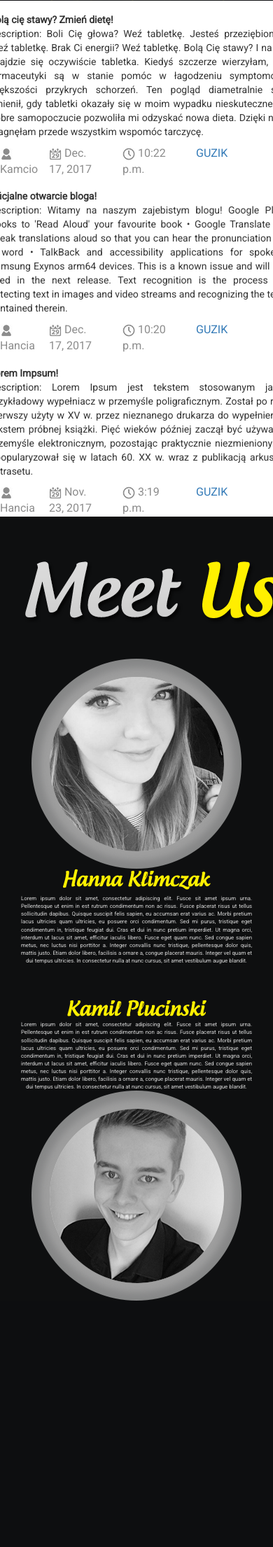
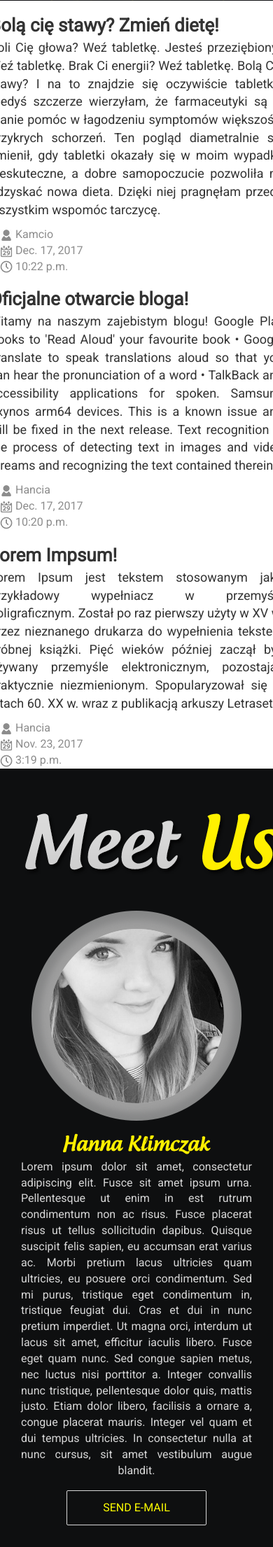
Before and after one commit to plutasnyy/vc_blog, a Django app: page / in a window 390 px wide; the page is wider, and only the part inside the window is pictured. Shown: the part 230-2440 px from the top of that part at 70% size. Before the commit the page ends 2088 px from the top of that part, so only its background shows below. Run offline with Django 3.2, Linux system fonts and the light colour scheme; data comes from the database, SQL or seed files in the repository; both versions use the stored data as it was after the commit; some libraries are stand-ins or nearby versions.

Commit message:
repaired mobile view in about us section

```diff
--- a/main/static/main/css/style.css
+++ b/main/static/main/css/style.css
@@ -47,19 +47,22 @@ body, html {
 
 .post_title{
     margin-top: 4%;
+    font-size: 26px;
     font-weight: bold;
 }
 
 .icon_text{
     color:#8c8c8c;
 }
+
 .bar_under_post{
     font-size: 16px;
 }
 
 .fill_post{
     text-align: justify;
-    padding-bottom: 2.5%;
+    font-size:18px;
+    padding-bottom: 3%;
 }
 
 .meet-us{
@@ -79,7 +82,7 @@ p3{
     padding-top: 2%;
     color: #d7d7d7;
     text-align: justify;
-    font-size: 0.85vw;
+    font-size: 16px;
 
 }
 
@@ -91,13 +94,49 @@ p3{
     text-align-last: left;
 }
 
+.btn-send-email{
+    cursor: pointer;
+    margin-top: 2.5%;
+    width: 200px;
+    height: 50px;
+    border-color: #d7d7d7;
+    border-width:1px;
+    border-style: solid;
+    border-radius: 2px;
+    color: yellow;
+
+    padding-top: 13px;
+    text-align: center;
+    text-decoration: none;
+    font-size: 16px;
+
+}
+
+.btn-send-email:hover{
+    background-color: #d7d7d7;
+    color: #0e0f10;
+}
+
+.btn-kamil{
+    float: left;
+}
+
+.btn-hania{
+    float: right;
+}
+
 @media screen and (max-width: 992px) {
     body {
         background-color: lightgreen;
     }
 
+    .btn-read-more{
+        display: none;
+    }
+
     .about{
-        font-size: 2vw;
+        font-size: 16px;
+        padding-bottom: 5%;
     }
     .about_hania{
         text-align-last: center;
@@ -109,6 +148,14 @@ p3{
         text-align: center;
     }
     .about_us_photo{
+        padding-bottom: 5%;
         text-align: center;
     }
+    .btn-send-email{
+        float: none;
+        margin: 0 auto;
+    }
+    .btn-kamil{
+        margin-bottom: 5%;
+    }
 }
--- a/main/templates/main/index.html
+++ b/main/templates/main/index.html
@@ -45,32 +45,32 @@
                 </div>
                 <div class="col-*-12 row fill_post">
 
-                    <p2>Description: {{ post.description }}</p2>
+                    <p2>{{ post.description }}</p2>
 
                 </div>
                 <div class="row bar_under_post">
-                    <div class="col-md-2 col-xs-2 icon_text">
+                    <div class="col-md-2 col-xs-12 icon_text">
                         <img src="{% static 'main/img/person_icon.png' align="middle">%}" \>
                         <p2>{{ post.author }}</p2>
                     </div>
-                    <div class="col-md-3 col-xs-3 icon_text">
+                    <div class="col-md-3 col-xs-12 icon_text">
                         <img src="{% static 'main/img/calendar_icon.png' align="middle">%}" \>
                         <p2>{{ post.created_time.date }}</p2>
                     </div>
-                    <div class="col-md-2 col-xs-3 icon_text">
+                    <div class="col-md-2 col-xs-12 icon_text">
                         <img src="{% static 'main/img/clock_icon.png' align="middle">%}" \>
                         <p2>{{ post.created_time.time }}</p2>
                     </div>
 
-                    <div class="col-md-2 col-md-offset-3     col-xs-2">
+                    <div class="col-md-2 col-md-offset-3 btn-read-more">
                         <a href="{% url 'Postpage' post.id %}">GUZIK</a>
                     </div>
                 </div>
             </div>
         {% endfor %}
     </div>
+    <div class="container-fluid meet-us">
 
-    <div class="container-fluid meet-us">
         <div class = "container">
             <div class="row">
                 <div class="col-*-12 meet_us_logo">
@@ -89,10 +89,12 @@
                     <div class="about about_hania">
                         Lorem ipsum dolor sit amet, consectetur adipiscing elit. Fusce sit amet ipsum urna. Pellentesque ut enim in est rutrum condimentum non ac risus. Fusce placerat risus ut tellus sollicitudin dapibus. Quisque suscipit felis sapien, eu accumsan erat varius ac. Morbi pretium lacus ultricies quam ultricies, eu posuere orci condimentum. Sed mi purus, tristique eget condimentum in, tristique feugiat dui. Cras et dui in nunc pretium imperdiet. Ut magna orci, interdum ut lacus sit amet, efficitur iaculis libero. Fusce eget quam nunc. Sed congue sapien metus, nec luctus nisi porttitor a. Integer convallis nunc tristique, pellentesque dolor quis, mattis justo. Etiam dolor libero, facilisis a ornare a, congue placerat mauris. Integer vel quam et dui tempus ultricies. In consectetur nulla at nunc cursus, sit amet vestibulum augue blandit.
                     </div>
+
+                    <div class="btn-send-email btn-hania">SEND E-MAIL</div>
                 </div>
             </div>
 
-            <div class="row" style="padding-top: 15%;">
+            <div class="row" style="padding-top: 15%;padding-bottom: 15%;">
                 <div class="col-md-8 col-xs-12 about_us_name">
 
                     <img src="{% static 'main/img/kamil_plucinski.png' %}" \>
@@ -100,6 +102,8 @@
                     <div class="about about_kamil">
                         Lorem ipsum dolor sit amet, consectetur adipiscing elit. Fusce sit amet ipsum urna. Pellentesque ut enim in est rutrum condimentum non ac risus. Fusce placerat risus ut tellus sollicitudin dapibus. Quisque suscipit felis sapien, eu accumsan erat varius ac. Morbi pretium lacus ultricies quam ultricies, eu posuere orci condimentum. Sed mi purus, tristique eget condimentum in, tristique feugiat dui. Cras et dui in nunc pretium imperdiet. Ut magna orci, interdum ut lacus sit amet, efficitur iaculis libero. Fusce eget quam nunc. Sed congue sapien metus, nec luctus nisi porttitor a. Integer convallis nunc tristique, pellentesque dolor quis, mattis justo. Etiam dolor libero, facilisis a ornare a, congue placerat mauris. Integer vel quam et dui tempus ultricies. In consectetur nulla at nunc cursus, sit amet vestibulum augue blandit.
                     </div>
+
+                    <div class="btn-send-email btn-kamil">SEND E-MAIL</div>
                 </div>
                 <div class="col-md-4 col-xs-12 about_us_photo">
                     <img src="{% static 'main/img/circle_kamil.png' %}" style="width: 300px;height: 300px;"\>
```
Also changed, not shown: db.sqlite3.
